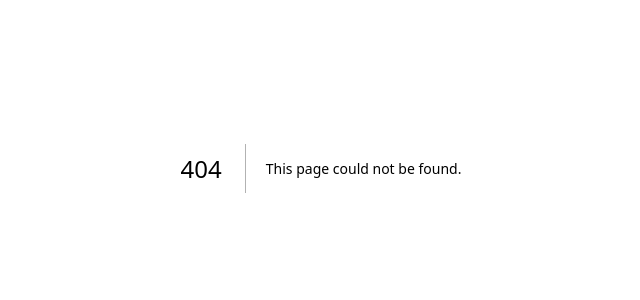
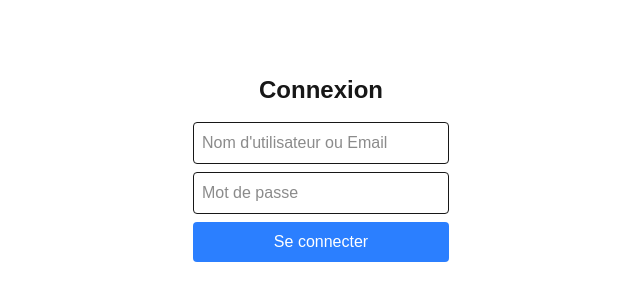
Before and after one commit to Zanakan12/graph_ql, a Next.js app: page /login in a window 1280 px wide. Before the commit this address had no page. Shown: the part 232-532 px from the top of the page, without its empty margins (319-959 px from the left). Built offline with nearby package versions, Linux system fonts and the light colour scheme.

Commit message:
add base of project

```diff
--- /dev/null
+++ b/src/pages/login.tsx
@@ -0,0 +1,61 @@
+import { FormEvent, useState } from 'react';
+import { useRouter } from 'next/router';
+
+export default function Login() {
+  const [login, setLogin] = useState<string>('');
+  const [password, setPassword] = useState<string>('');
+  const [error, setError] = useState<string>('');
+  const router = useRouter();
+
+  const handleSubmit = async (e: FormEvent<HTMLFormElement>) => {
+    e.preventDefault();
+    setError('');
+
+    const credentials = btoa(`${login}:${password}`);
+
+    try {
+      const res = await fetch('https://zone01normandie.org/api/auth/signin', {
+        method: 'POST',
+        headers: {
+          'Authorization': `Basic ${credentials}`,
+        },
+      });
+
+      if (!res.ok) throw new Error('Identifiants invalides');
+
+      const token: string = await res.json();
+      localStorage.setItem('jwt', token);
+      router.push('/profile');
+    } catch (err: any) {
+      setError(err.message);
+    }
+  };
+
+  return (
+    <div className="flex flex-col items-center justify-center min-h-screen">
+      <h2 className="text-2xl font-bold mb-4">Connexion</h2>
+      <form onSubmit={handleSubmit} className="flex flex-col w-64">
+        <input
+          type="text"
+          placeholder="Nom d'utilisateur ou Email"
+          value={login}
+          onChange={(e) => setLogin(e.target.value)}
+          required
+          className="mb-2 p-2 border rounded"
+        />
+        <input
+          type="password"
+          placeholder="Mot de passe"
+          value={password}
+          onChange={(e) => setPassword(e.target.value)}
+          required
+          className="mb-2 p-2 border rounded"
+        />
+        <button type="submit" className="bg-blue-500 text-white py-2 rounded">
+          Se connecter
+        </button>
+      </form>
+      {error && <p className="text-red-500 mt-2">{error}</p>}
+    </div>
+  );
+}
--- /dev/null
+++ b/src/pages/profile.tsx
@@ -0,0 +1,80 @@
+import { useEffect, useState } from 'react';
+import { useRouter } from 'next/router';
+
+interface UserInfo {
+  id: number;
+  login: string;
+}
+
+export default function Profile() {
+  const [userInfo, setUserInfo] = useState<UserInfo | null>(null);
+  const [loading, setLoading] = useState<boolean>(true);
+  const router = useRouter();
+
+  useEffect(() => {
+    const token = localStorage.getItem('jwt');
+    if (!token) {
+      router.push('/login');
+      return;
+    }
+
+    const query = `
+      {
+        user {
+          id
+          login
+        }
+      }
+    `;
+
+    fetch('https://zone01normandie.org/api/graphql-engine/v1/graphql', {
+      method: 'POST',
+      headers: {
+        'Content-Type': 'application/json',
+        'Authorization': `Bearer ${token}`,
+      },
+      body: JSON.stringify({ query }),
+    })
+      .then((res) => res.json())
+      .then((data) => {
+        setUserInfo(data.data.user[0]);
+        setLoading(false);
+      })
+      .catch(() => {
+        router.push('/login');
+      });
+  }, [router]);
+
+  const handleLogout = () => {
+    localStorage.removeItem('jwt');
+    router.push('/login');
+  };
+
+  if (loading) return <p>Chargement...</p>;
+
+  return (
+    <div className="flex flex-col items-center justify-center min-h-screen">
+      <h2 className="text-2xl font-bold mb-4">Mon Profil</h2>
+      {userInfo && (
+        <>
+          <p>ID : {userInfo.id}</p>
+          <p>Login : {userInfo.login}</p>
+        </>
+      )}
+
+      <button onClick={handleLogout} className="mt-4 bg-red-500 text-white py-2 px-4 rounded">
+        Déconnexion
+      </button>
+
+      <h3 className="text-xl font-semibold mt-8">Mes Graphiques</h3>
+
+      <svg id="graph1" width="500" height="300" className="border mt-4">
+        {/* Graphique 1 */}
+      </svg>
+
+      <svg id="graph2" width="500" height="300" className="border mt-4">
+        {/* Graphique 2 */}
+      </svg>
+    </div>
+  );
+}
```
